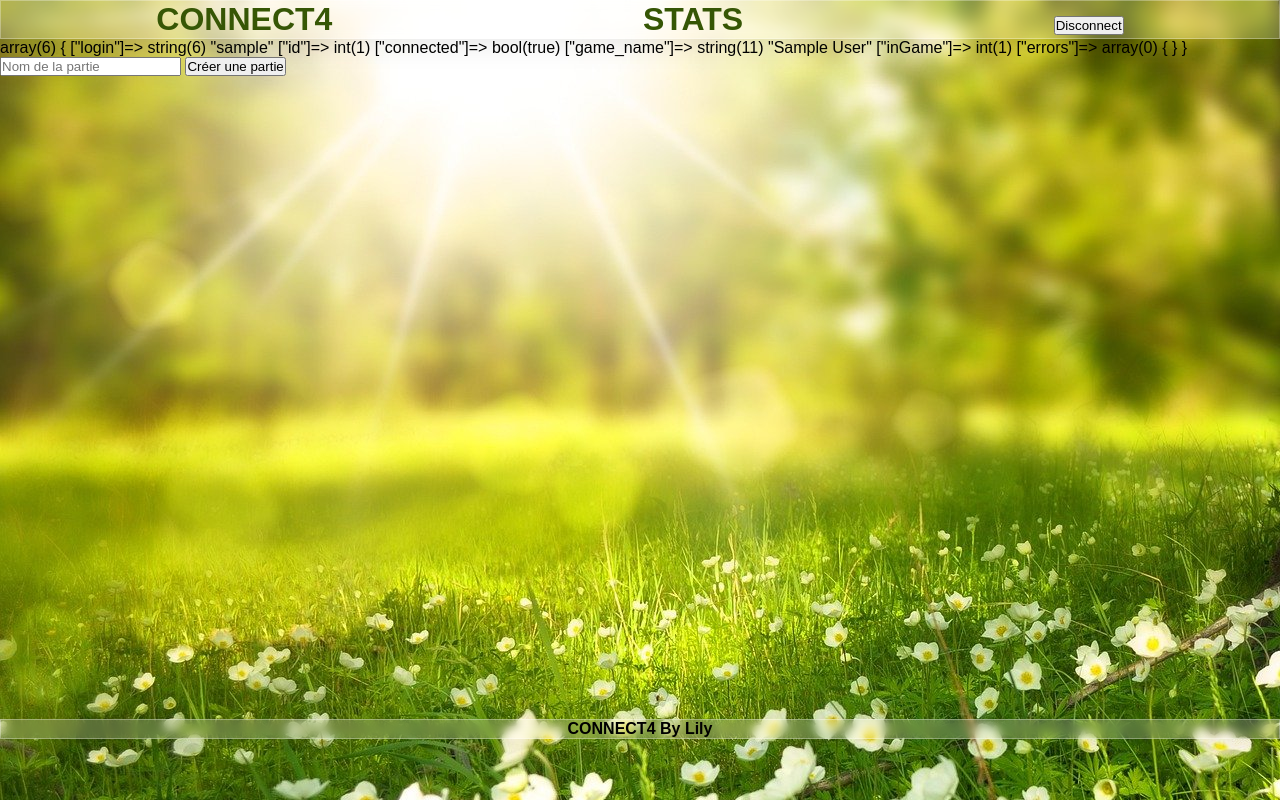
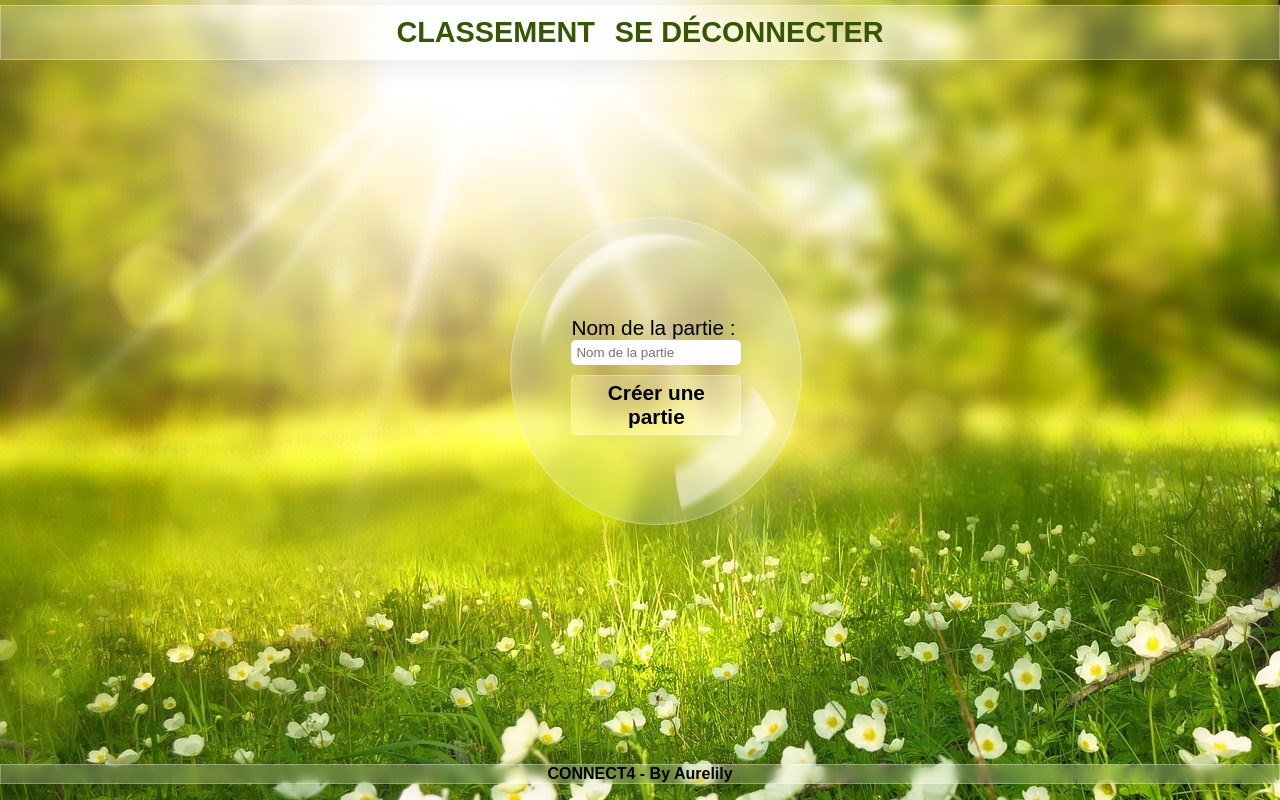
Before and after one commit to Aurelily/connect4, a PHP site: page /connect4/createGame.php in a window 1280 px wide. Run offline with PHP 8.4, Linux system fonts and the light colour scheme; the visitor is signed in with stand-in values (Sample User, id 1); some web fonts are replaced.

Commit message:
Suite design et tableaux de stats ok

```diff
--- a/Controller/userController.php
+++ b/Controller/userController.php
@@ -74,7 +74,7 @@ if (isset($_POST['submit_connect']))
     }
     else
     {
-      array_push($_SESSION['errors'], "Erreur de login ou de mot de passe2");
+      array_push($_SESSION['errors'], "Erreur de login ou de mot de passe");
     }
 
   }
--- a/Model/Game.php
+++ b/Model/Game.php
@@ -62,7 +62,7 @@ Class Game extends Model {
 //----------------------------------------------------------------
 
 public static function getGames(){
-    $sql = "SELECT * FROM `games`";
+    $sql = "SELECT id_game, game_name, moves_player1, moves_player2, winner FROM games ORDER BY id_game DESC";
     $selectQuery = self::requestExecute($sql);
     $infos = $selectQuery->fetchAll(PDO::FETCH_ASSOC);
     return $infos;
--- a/View/CSS/style.css
+++ b/View/CSS/style.css
@@ -13,6 +13,13 @@
 
 body {
   background-image: url("../../Media/forest.jpg");
+  background-attachment: fixed;
+}
+
+.text-error {
+  text-align: center;
+  margin-top: 5px;
+  color: red;
 }
 
 /* ------------- */
@@ -23,7 +30,6 @@ header,
 footer {
   text-align: center;
   width: 100%;
-  font-size: xx-large;
   font-weight: bold;
   background: rgba(255, 255, 255, 0.2);
   box-shadow: 0 4px 30px rgba(0, 0, 0, 0.1);
@@ -37,19 +43,45 @@ footer {
   display: flex;
   justify-content: center;
 }
+header {
+  font-size: 1.8em;
+  margin-top: 5px;
+}
 
 /* ------------- */
 /*     NAVBAR    */
 /* ------------- */
 .navbar {
   display: flex;
-  justify-content: space-around;
+  justify-content: center;
+  align-items: center;
 }
 
 a {
   color: #365605;
   text-decoration: none;
   text-transform: uppercase;
+  margin: 10px;
+}
+a:hover {
+  cursor: pointer;
+  color: white;
+}
+
+#formDisconnect button {
+  font-size: 1em;
+  font-weight: bold;
+  color: #365605;
+  text-decoration: none;
+  text-transform: uppercase;
+  border: none;
+  background: transparent;
+  margin: 10px;
+}
+
+#formDisconnect button:hover {
+  cursor: pointer;
+  color: white;
 }
 
 /* -------------- */
@@ -57,7 +89,7 @@ a {
 /* -------------- */
 main {
   width: 100%;
-  min-height: 85vh;
+  min-height: 88vh;
   margin: 0 auto;
   position: relative;
 }
@@ -68,9 +100,8 @@ main {
 
 .home {
   position: absolute;
-  top: 50%;
-  left: 50%;
-  margin: -200px 0 0 -200px;
+  top: 20%;
+  left: 38%;
 }
 
 .connectButton {
@@ -106,6 +138,59 @@ main {
 
 .stage a:hover {
   color: black;
+}
+
+/* ------------- */
+/*     FORMS     */
+/* ------------- */
+.forms {
+  position: absolute;
+  top: 20%;
+  left: 25%;
+  z-index: 12;
+  font-size: 1.3em;
+  width: 50%;
+  display: flex;
+  flex-direction: column;
+}
+
+.createGame {
+  position: absolute;
+  top: 34%;
+}
+
+.login {
+  position: absolute;
+  top: 28%;
+}
+
+.forms input,
+.formClassement input {
+  margin-bottom: 10px;
+  padding: 5px;
+  border-radius: 5px;
+  border: none;
+}
+
+.forms button,
+.formClassement button {
+  text-align: center;
+  width: 100%;
+  font-size: 1em;
+  font-weight: bold;
+  background: rgba(255, 255, 255, 0.2);
+  box-shadow: 0 4px 30px rgba(0, 0, 0, 0.1);
+  backdrop-filter: blur(5px);
+  -webkit-backdrop-filter: blur(5px);
+  border: 1px solid rgba(255, 255, 255, 0.3);
+  border-radius: 5px;
+  padding: 5px;
+}
+
+.forms button:hover,
+.formClassement button:hover {
+  background: rgba(255, 255, 255, 0.5);
+  cursor: pointer;
 }
 
 /* -------------- */
--- a/View/error.php
+++ /dev/null
@@ -1,8 +0,0 @@
-<?php
-if (isset($_SESSION['errors']) && count($_SESSION['errors']) > 0) : ?>
-    <div>
-        <?php foreach ($_SESSION['errors'] as $error) : ?>
-            <h5 class="text-error"><?= $error ?></h5>
-        <?php endforeach ?>
-    </div>
-<?php  endif; ?>
--- a/View/layout.php
+++ b/View/layout.php
@@ -15,15 +15,16 @@
 
     <header>
         <nav class="navbar">
-            <a href="index.php">Connect4</a>
+
             <?php if (isset($_SESSION['connected'])): ?>
-                <a href="stats.php">Stats</a>
-                <form method="POST">
-                    <button type="submit" name="deconnexion" >Disconnect
+                <a href="stats.php">Classement</a>
+                <form id="formDisconnect" action="" method="POST">
+                    <button type="submit" name="deconnexion" >Se déconnecter
                     </button>
                 </form>
 
             <?php else : ?>
+                <a href="index.php">Connect4</a>
                 <a href="./register.php">S'enregistrer</a>
                 <a href="./login.php">Se connecter</a>
             <?php endif ?>
@@ -32,7 +33,6 @@
 
     <main>
 
-    <?php require_once('View/error.php')?>
 
     <?= /* Récupération du contenu gamescreen.php */
     $content
@@ -41,7 +41,7 @@
     </main>
 
 
-    <footer>CONNECT4 By Lily </footer>
+    <footer>CONNECT4 - By Aurelily </footer>
 
 </body>
 </html>
--- a/createGame.php
+++ b/createGame.php
@@ -8,11 +8,27 @@
 
 
 <?php ob_start(); ?>
-<?php var_dump($_SESSION); ?>
-<form method="POST">
+<div class="home">
+<form class="forms createGame" method="POST" action="">
+    <label for="game_name">Nom de la partie :</label>
     <input type="text" name="game_name" placeholder="Nom de la partie"/>
     <button type="submit" name="submit_game" >Créer une partie</button>
+    <!-- Affichage des erreurs -->
+    <?php
+    if (isset($_SESSION['errors']) && count($_SESSION['errors']) > 0) : ?>
+        <div>
+            <?php foreach ($_SESSION['errors'] as $error) : ?>
+                <h5 class="text-error"><?= $error ?></h5>
+            <?php endforeach ?>
+        </div>
+    <?php  endif; ?>
 </form>
+<section class="stage">
+    <figure class="ball bubble"></figure>
+</section>
+</div>
+
+
 
 <?php $content = ob_get_clean(); ?>
 
```
Also changed, not shown: other parts of View/CSS/style.css (+41 -0 lines), login.php (+13 -4 lines), register.php (+12 -2 lines), stats.php (+59 -19 lines).
